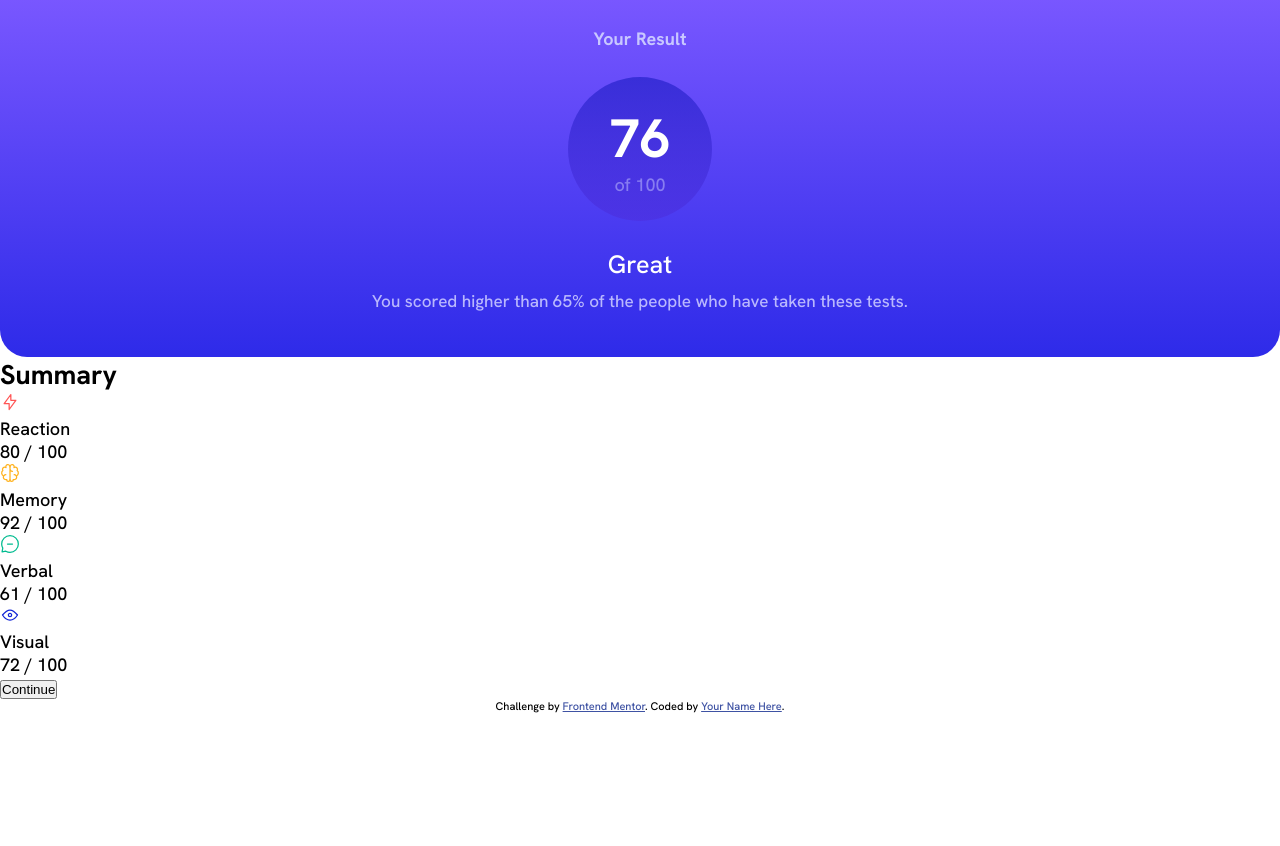
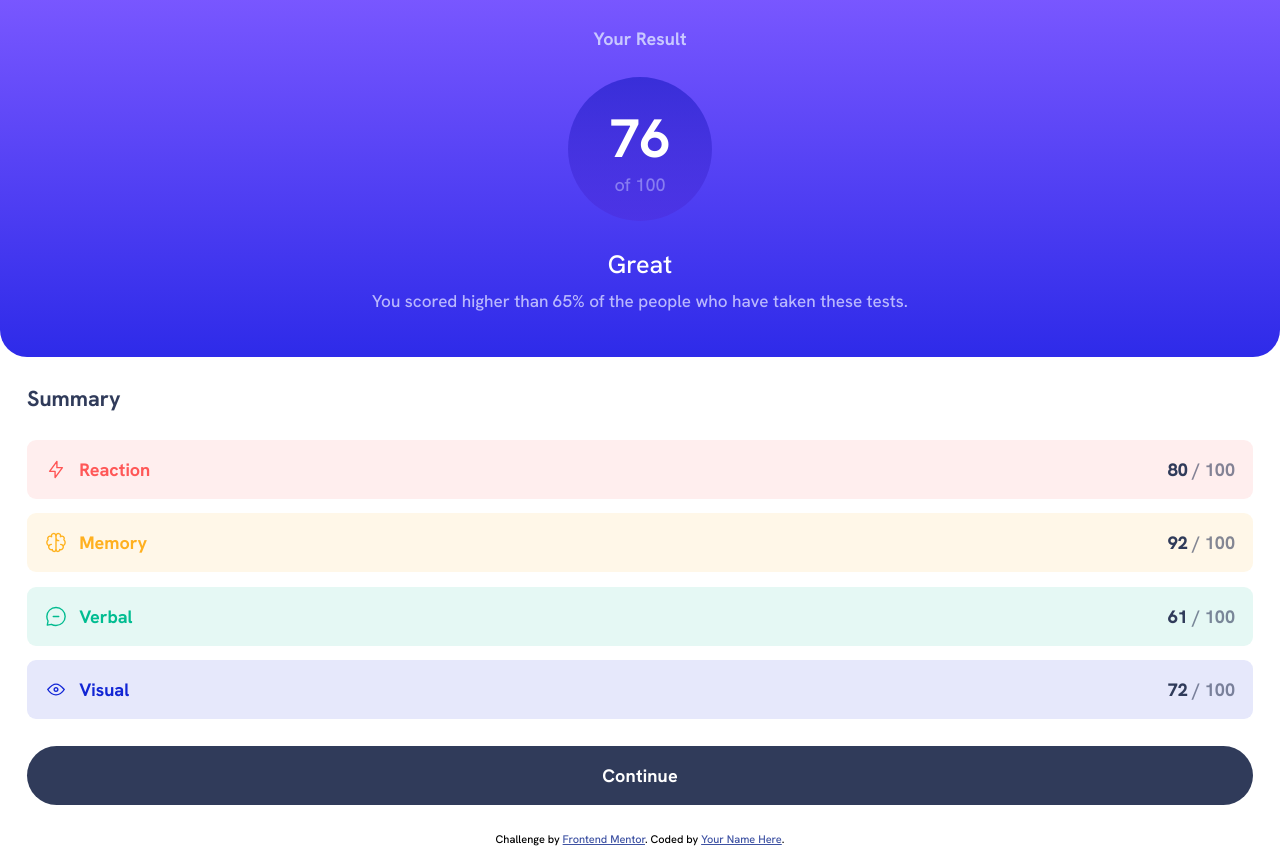
Before and after one commit to 0-BSCode/results-summary-component-main, a plain HTML site: page index.html in a window 1280 px wide. Before the commit the page ends 800 px from the top, so only its background shows below. Drawn offline with Linux system fonts and the light colour scheme.

Commit message:
Styling for summary

```diff
--- a/index.html
+++ b/index.html
@@ -60,7 +60,7 @@
           <p class="summary__performance"><span>72</span> / 100</p>
         </div>
       </div>
-      <button>Continue</button>
+      <button class="summary__continue">Continue</button>
     </div>
 
     <div class="attribution">
--- a/main.css
+++ b/main.css
@@ -33,6 +33,11 @@
 
 body {
   min-height: 100vh;
+}
+
+button {
+  font-family: "Hanken Grotesk", "Helvetica Neue";
+  letter-spacing: 0.01rem;
 }
 
 .results {
@@ -99,33 +104,96 @@ body {
 }
 
 .summary {
+  padding: 1.5rem;
+  display: flex;
+  flex-direction: column;
+  row-gap: 1.5rem;
 }
 
 .summary__title {
+  font-size: 1.2rem;
+  color: hsla(var(--color-dark-blue), 1);
 }
 
 .summary__scores {
+  display: flex;
+  flex-direction: column;
+  row-gap: 0.8rem;
 }
 
 .summary__score {
+  display: flex;
+  justify-content: space-between;
+  align-items: center;
+  column-gap: 0.5rem;
+  padding: 1rem;
+  border-radius: 0.5rem;
+}
+
+.summary__score .summary__header img {
+  width: 1.2rem;
+}
+
+.summary__score .summary__header p {
+  font-weight: 700;
 }
 
 .summary__score--red {
+  background-color: hsla(var(--color-light-red), 0.1);
+}
+
+.summary__score--red .summary__header p {
+  color: hsla(var(--color-light-red), 1);
 }
 
 .summary__score--yellow {
+  background-color: hsla(var(--color-orange-yellow), 0.1);
+}
+
+.summary__score--yellow .summary__header p {
+  color: hsla(var(--color-orange-yellow), 1);
 }
 
 .summary__score--green {
+  background-color: hsla(var(--color-green-teal), 0.1);
+}
+
+.summary__score--green .summary__header p {
+  color: hsla(var(--color-green-teal), 1);
 }
 
 .summary__score--blue {
+  background-color: hsla(var(--color-cobalt-blue), 0.1);
+}
+
+.summary__score--blue .summary__header p {
+  color: hsla(var(--color-cobalt-blue), 1);
 }
 
 .summary__header {
+  display: flex;
+  column-gap: 0.7rem;
 }
 
 .summary__performance {
+  font-size: 1rem;
+  font-weight: 700;
+  color: hsla(var(--color-dark-blue), 0.6);
+}
+
+.summary__performance span {
+  font-weight: 800;
+  color: hsla(var(--color-dark-blue), 1);
+}
+
+.summary__continue {
+  padding-block: 1rem;
+  background-color: hsla(var(--color-dark-blue), 1);
+  border: none;
+  border-radius: 2rem;
+  color: hsla(var(--color-white), 1);
+  font-weight: 700;
+  font-size: 1rem;
 }
 
 .attribution {
```
